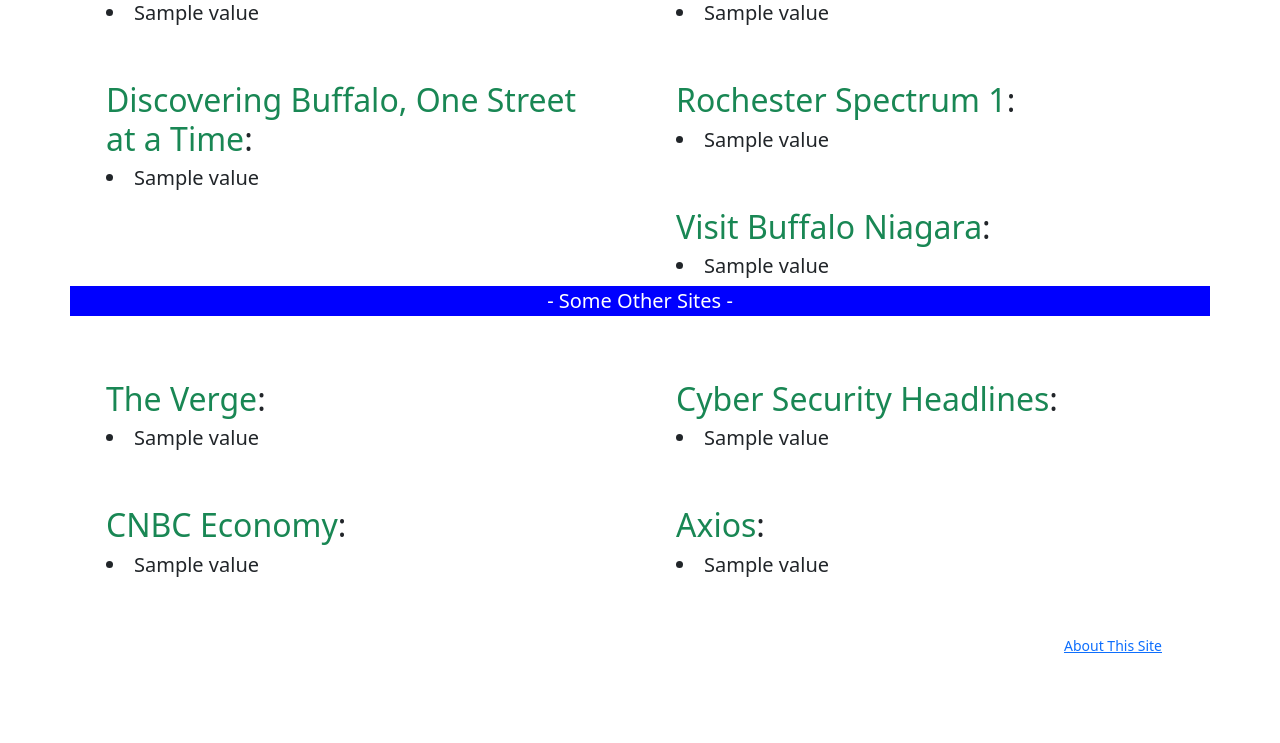
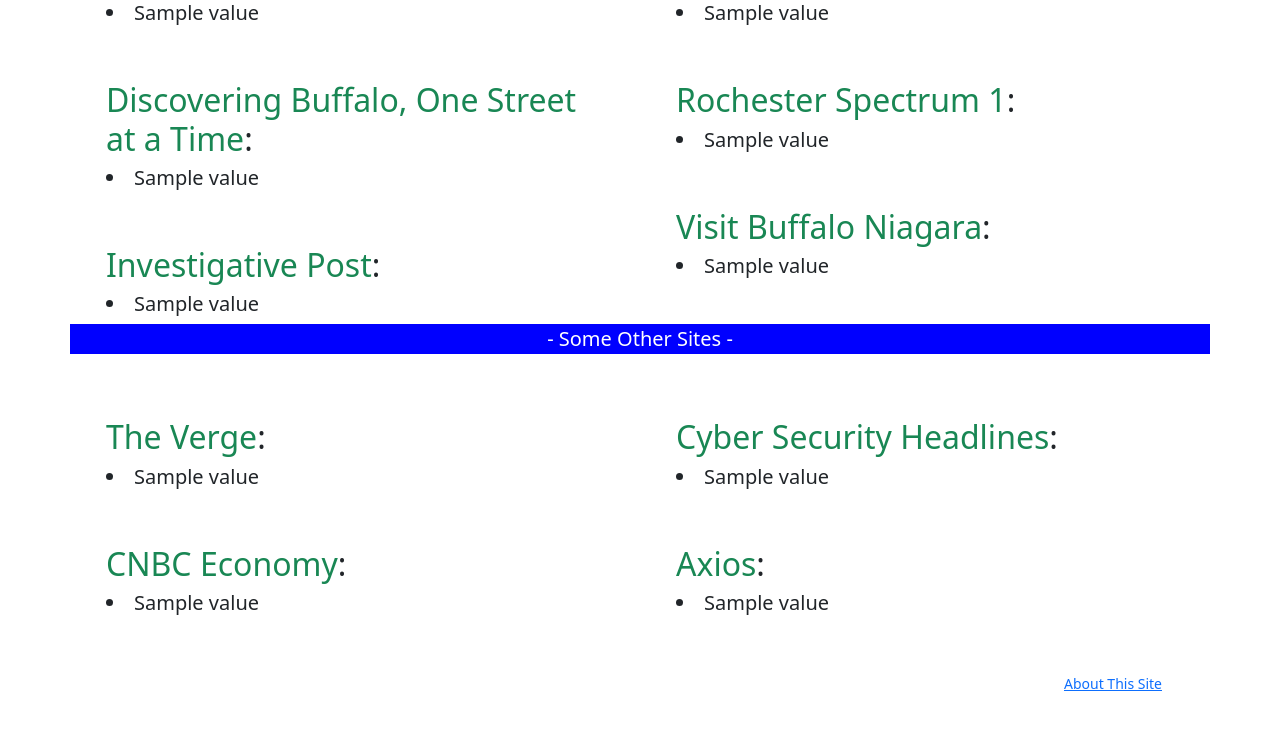
Before and after one commit to Blake-/wny-news, a Django app: template news/templates/index.html in a window 1280 px wide. Shown: the part 1311-2054 px from the top of the page. Before the commit the page ends 1964 px from the top, so only its background shows below. Run offline with Django 3.2, Linux system fonts and the light colour scheme; the template is opened without the code that fills it: most values are stand-ins (such as "Sample title", 1, 10 or a date in 2020); some libraries are stand-ins or nearby versions.

Commit message:
added investigative post

```diff
--- a/news/templates/index.html
+++ b/news/templates/index.html
@@ -181,6 +181,23 @@
         {% endif %}
     </div>
     <!-- History -->
+
+    <!-- investigative post -->
+    <div class="container d-block pt-5">
+      <h2><a href="https://www.investigativepost.org/" target="_blank" class="text-decoration-none text-success">Investigative Post</a>: </h2>
+        {% if investigativepost_news %}
+            {% for value in investigativepost_news %}
+                <div class="d-flex">
+                 <h5 class="card-title">
+                  <li><a href="{{ value.url }}" target="_blank" class="text-decoration-none text-dark">{{ value.title }}</a>
+                 </h5>
+                </div>
+            {% endfor %}
+        {% else %}
+            <p class="lead">Investigative Post Barfed! Something broke!</p>
+        {% endif %}
+    </div>
+    <!-- investigative post -->
 
 
       <!---------- Left Column Ends Here ---------->
```
Also changed, not shown: news/views.py (+15 -1 lines).
